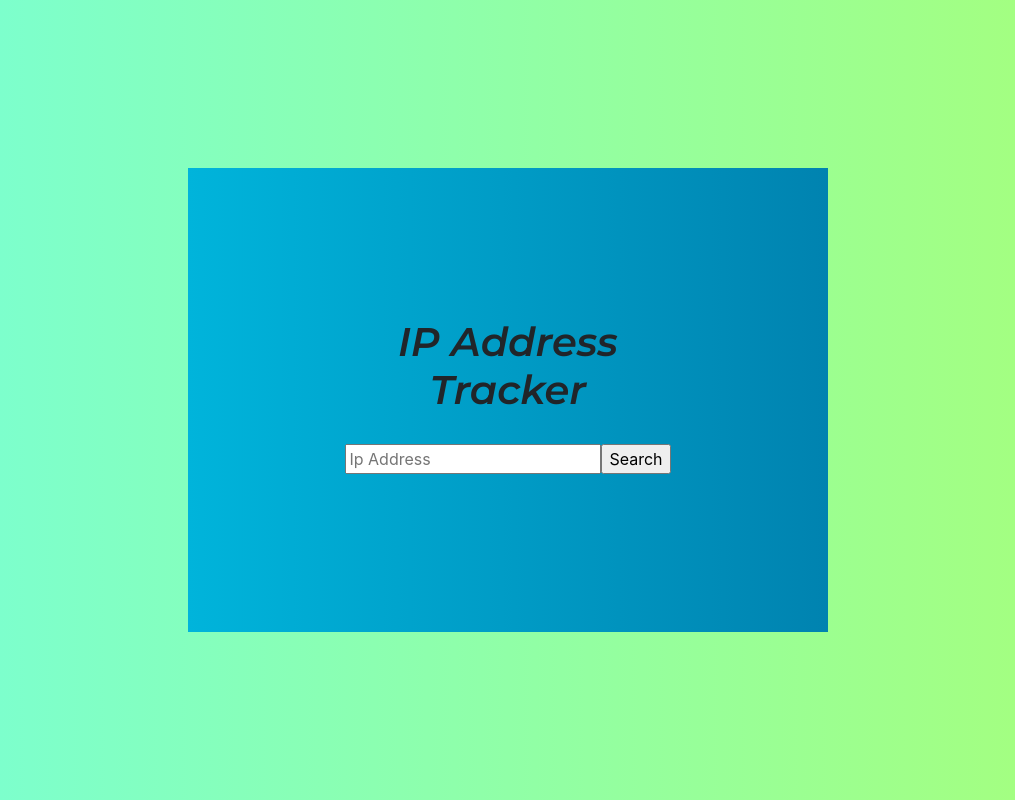
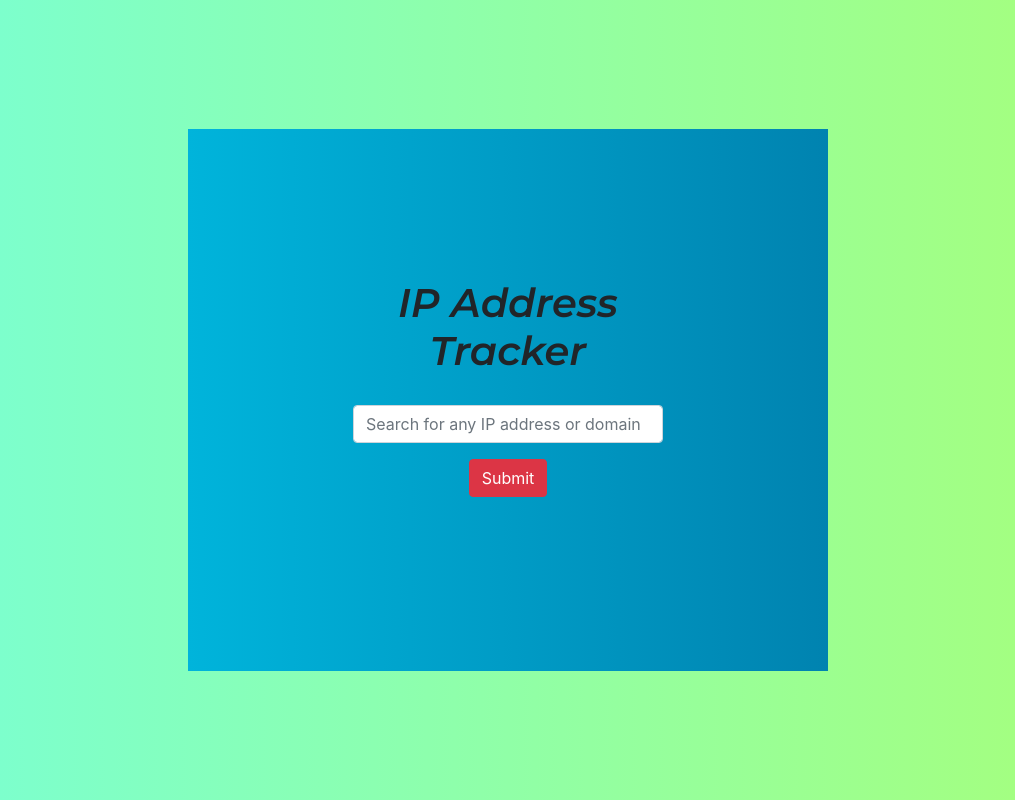
Before and after one commit to Kshitij-Dwivedi/React-IP-Tracker, a React (Create React App) app: page / in a window 1280 px wide. Shown: the whole page, without its empty margins (132-1147 px from the left). Built offline with nearby package versions, Linux system fonts and the light colour scheme.

Commit message:
Update Input.js

```diff
--- a/src/components/Input.js
+++ b/src/components/Input.js
@@ -1,23 +1,39 @@
-import {useState} from 'react'
+import { useState } from "react";
+import { Container, Button, Form } from "react-bootstrap";
 
-const Input = ({trackIP}) => {
-    const [Address, setAddress] = useState('')
-    const onSubmit= (e) =>{
-        e.preventDefault()
-        if(!Address)
-        {
-            alert('Please enter Ip Address')
-            return
+const Input = ({ trackIP }) => {
+    const [Address, setAddress] = useState("");
+
+    const onSubmit = (e) => {
+        e.preventDefault();
+        if (!Address) {
+            alert("Please enter Ip Address");
+            console.log(Address);
+            return;
         }
-        trackIP(Address)
-        setAddress('')
-    }
+        trackIP(Address);
+        setAddress("");
+    };
     return (
-        <form className = "ip-form" onSubmit={onSubmit}>
-            <input type='text' placeholder='Ip Address' value={Address} onChange={(e) =>setAddress(e.target.value)}/>
-            <input type='submit' value='Search'/>
-        </form>
-    )
-}
+        <Container
+            className="justify-content-center themed-container d-flex flex-column"
+            fluid="md"
+        >
+            <Form className="ip-form form-group" onSubmit={onSubmit}>
+                <Form.Group>
+                    <Form.Control
+                        type="text"
+                        placeholder="Search for any IP address or domain"
+                        value={Address}
+                        onChange={(e) => setAddress(e.target.value)}
+                    />
+                </Form.Group>
+                <Button variant="danger" type="submit">
+                    Submit
+                </Button>
+            </Form>
+        </Container>
+    );
+};
 
 export default Input;
```
